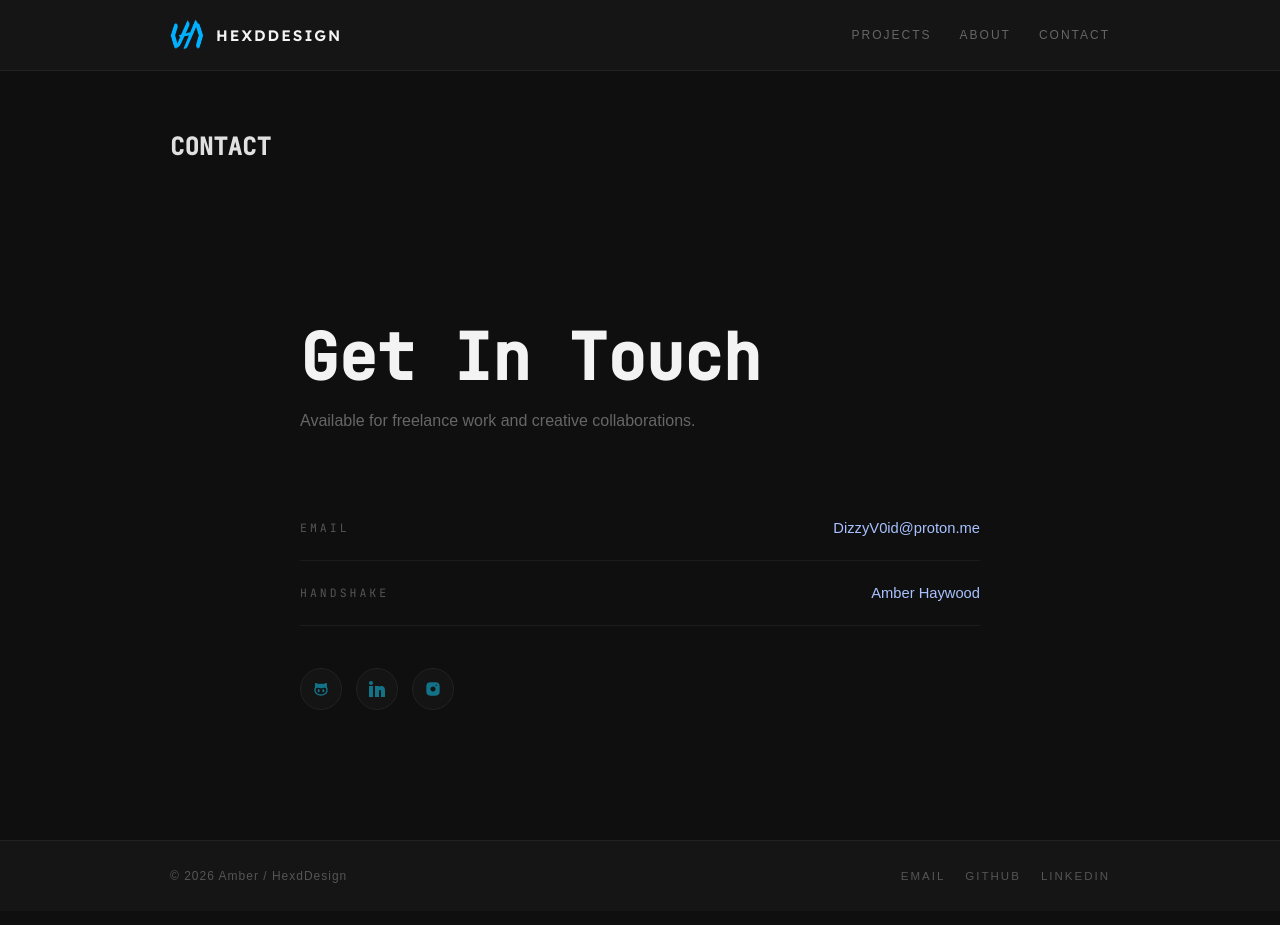
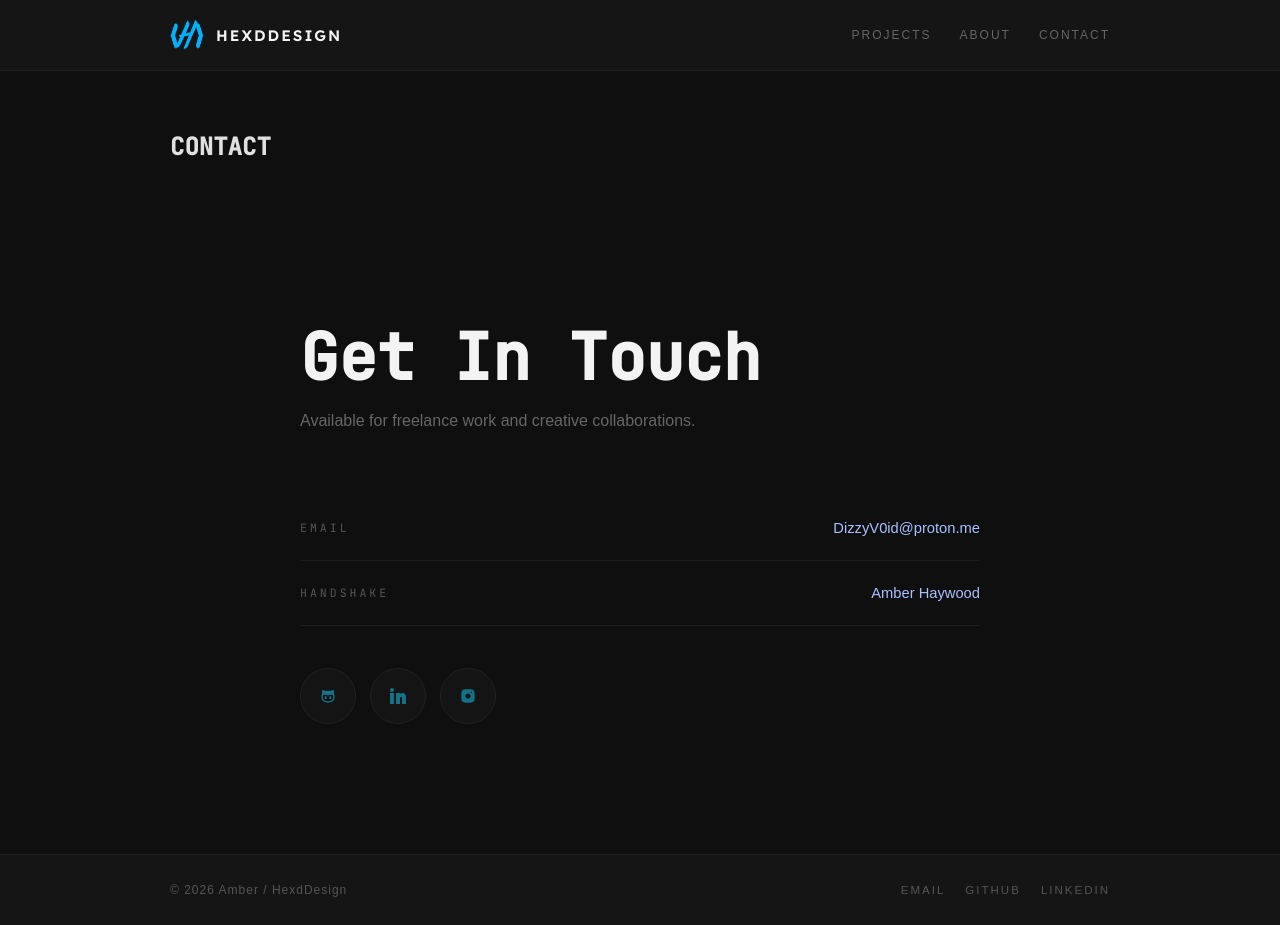
Before and after one commit to HexdDesign/hexddesign.github.io, a Jekyll site: the page built from contact.markdown, in a window 1280 px wide. Built offline with Jekyll 4.4.1, drawn with Linux system fonts in a browser that asks for light colours; some web fonts are replaced.

Commit message:
Update main.scss

```diff
--- a/assets/main.scss
+++ b/assets/main.scss
@@ -844,8 +844,8 @@ h1.post-header {
 }
 
 .social-btn {
-  width: 42px;
-  height: 42px;
+  width: 56px;
+  height: 56px;
 
   display: flex;
   align-items: center;
```
